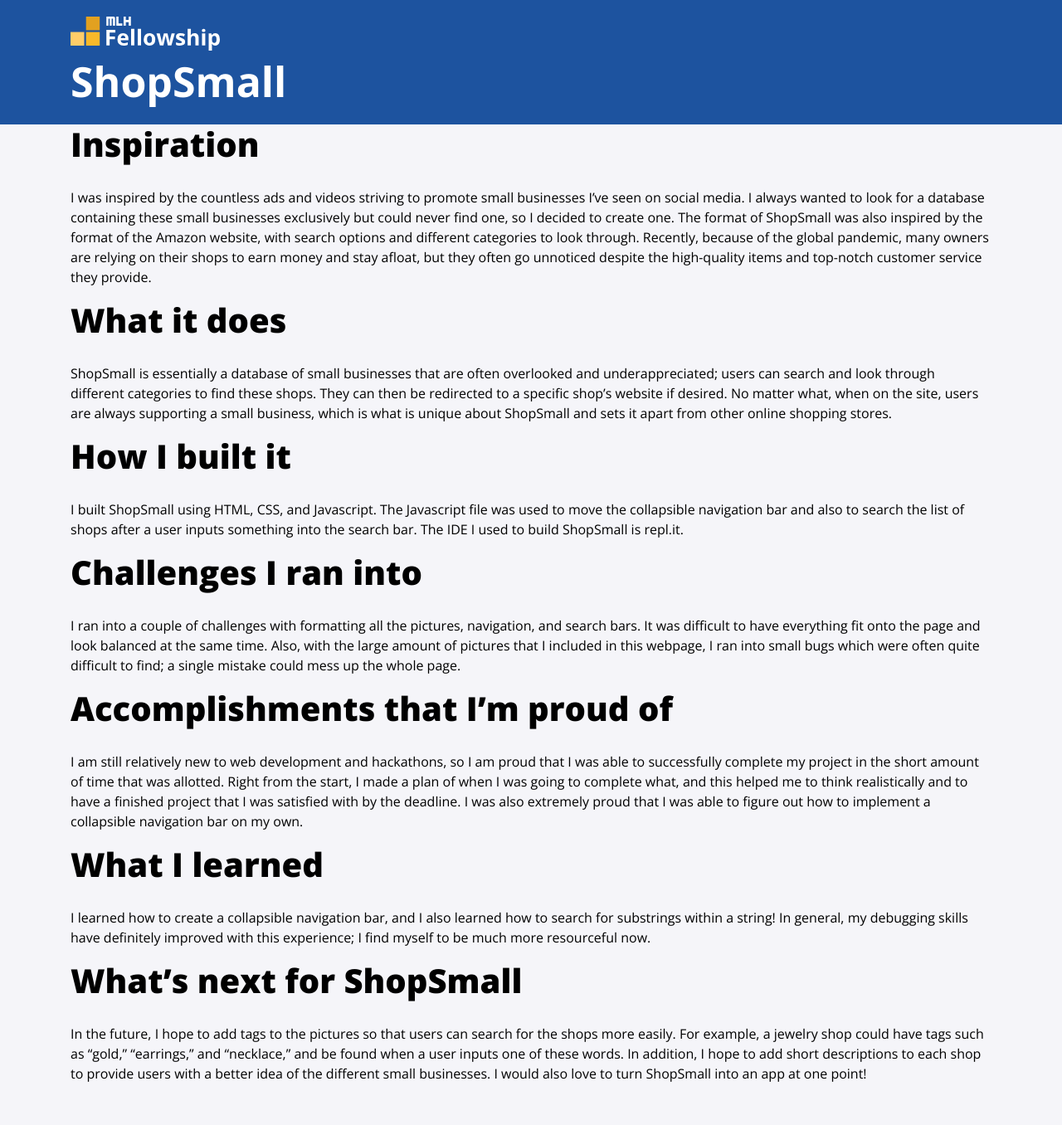
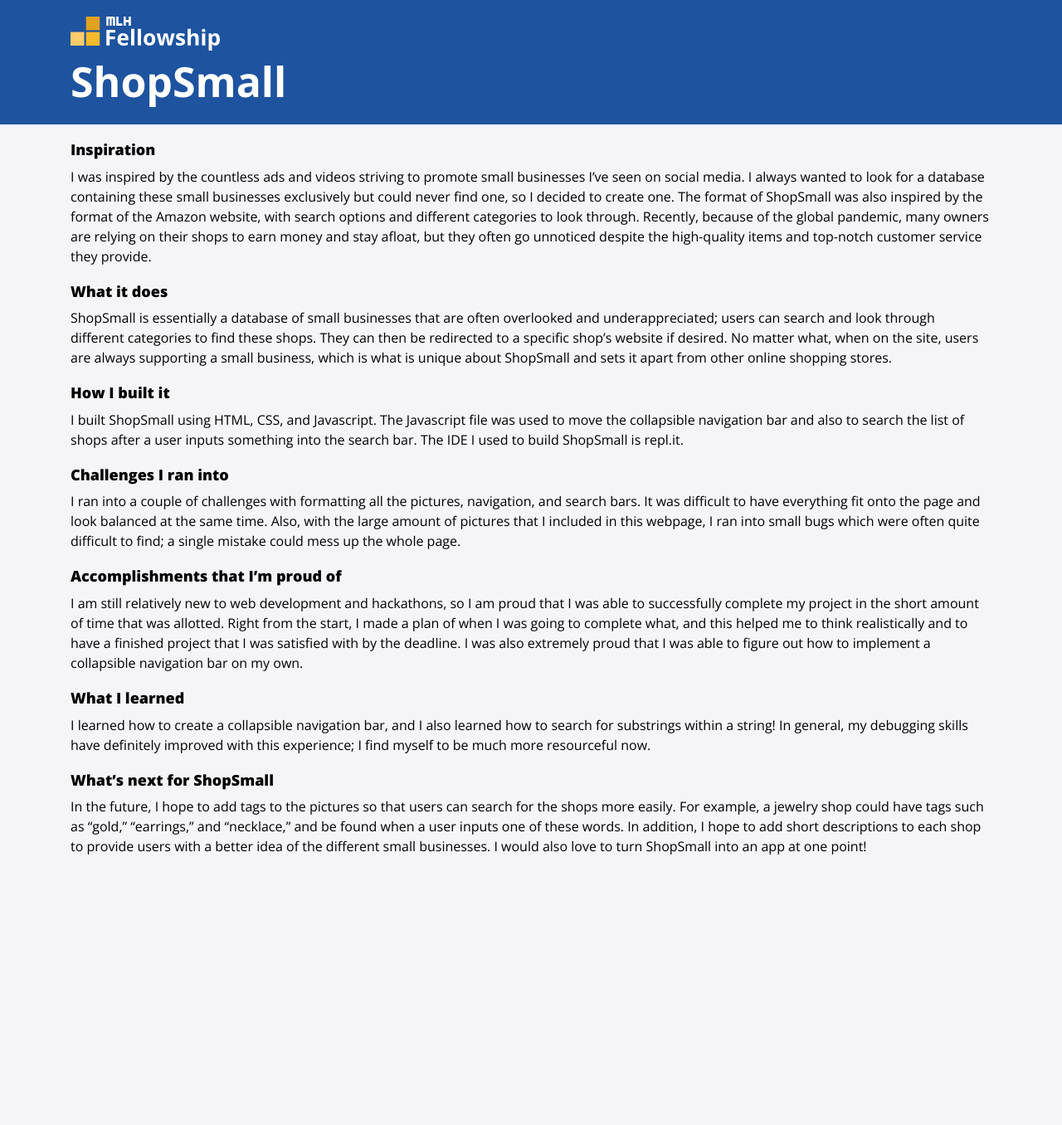
Before and after one commit to crystalrchen/crystalrchen.github.io, a Jekyll site: the page built from projects/shopsmall.md, in a window 1280 px wide. Shown: the whole page at 83% size. Built offline with Jekyll 4.4.1, drawn with Linux system fonts in a browser that asks for light colours; nearby versions of some CDN libraries; after the commit the page ends 1082 px from its top, so only the background shows below that.

```diff
--- a/projects/shopsmall.md
+++ b/projects/shopsmall.md
@@ -3,23 +3,23 @@ title: ShopSmall
 layout: page
 ---
 
-# Inspiration
+## Inspiration
 I was inspired by the countless ads and videos striving to promote small businesses I've seen on social media. I always wanted to look for a database containing these small businesses exclusively but could never find one, so I decided to create one. The format of ShopSmall was also inspired by the format of the Amazon website, with search options and different categories to look through. Recently, because of the global pandemic, many owners are relying on their shops to earn money and stay afloat, but they often go unnoticed despite the high-quality items and top-notch customer service they provide.
 
-# What it does
+## What it does
 ShopSmall is essentially a database of small businesses that are often overlooked and underappreciated; users can search and look through different categories to find these shops. They can then be redirected to a specific shop's website if desired. No matter what, when on the site, users are always supporting a small business, which is what is unique about ShopSmall and sets it apart from other online shopping stores.
 
-# How I built it
+## How I built it
 I built ShopSmall using HTML, CSS, and Javascript. The Javascript file was used to move the collapsible navigation bar and also to search the list of shops after a user inputs something into the search bar. The IDE I used to build ShopSmall is repl.it.
 
-# Challenges I ran into
+## Challenges I ran into
 I ran into a couple of challenges with formatting all the pictures, navigation, and search bars. It was difficult to have everything fit onto the page and look balanced at the same time. Also, with the large amount of pictures that I included in this webpage, I ran into small bugs which were often quite difficult to find; a single mistake could mess up the whole page.
 
-# Accomplishments that I'm proud of
+## Accomplishments that I'm proud of
 I am still relatively new to web development and hackathons, so I am proud that I was able to successfully complete my project in the short amount of time that was allotted. Right from the start, I made a plan of when I was going to complete what, and this helped me to think realistically and to have a finished project that I was satisfied with by the deadline. I was also extremely proud that I was able to figure out how to implement a collapsible navigation bar on my own.
 
-# What I learned
+## What I learned
 I learned how to create a collapsible navigation bar, and I also learned how to search for substrings within a string! In general, my debugging skills have definitely improved with this experience; I find myself to be much more resourceful now.
 
-# What's next for ShopSmall
+## What's next for ShopSmall
 In the future, I hope to add tags to the pictures so that users can search for the shops more easily. For example, a jewelry shop could have tags such as "gold," "earrings," and "necklace," and be found when a user inputs one of these words. In addition, I hope to add short descriptions to each shop to provide users with a better idea of the different small businesses. I would also love to turn ShopSmall into an app at one point!
```
